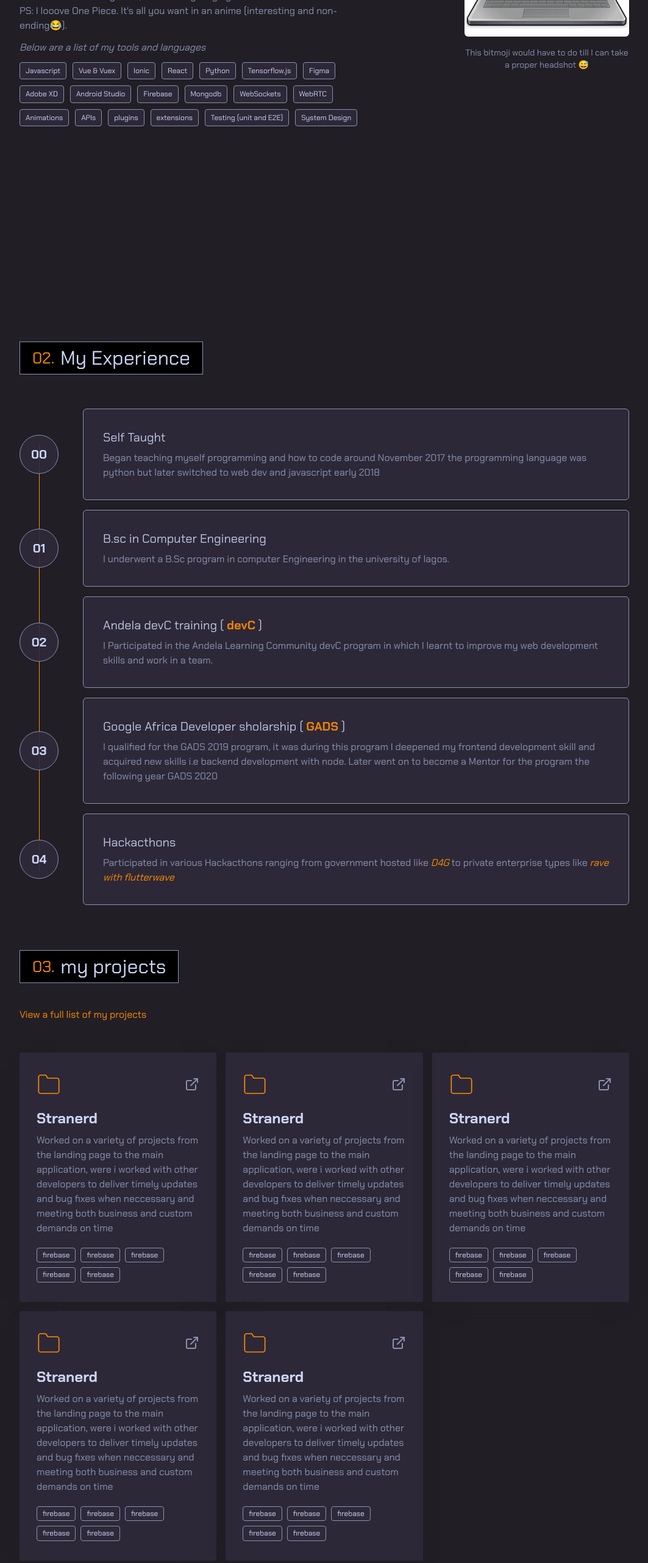
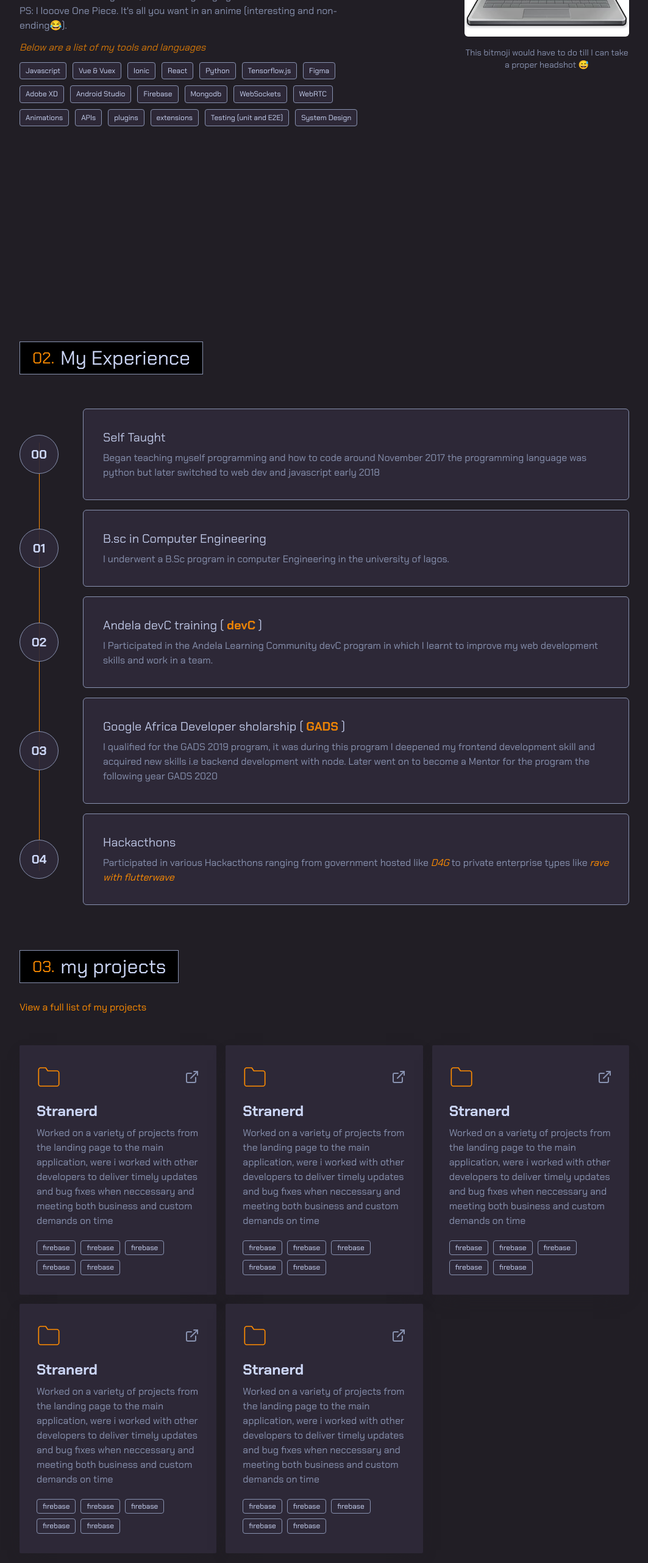
Before and after one commit to kromate/v5, a Vue app: page / in a window 1280 px wide. Shown: the part 1210-3773 px from the top of the page at 61% size, without its empty margins (108-1171 px from the left). Built offline with nearby package versions, Linux system fonts and the light colour scheme.

Commit message:
feat: update

```diff
--- a/src/assets/styles/global.scss
+++ b/src/assets/styles/global.scss
@@ -24,7 +24,7 @@ body {
     @apply bg-primary;
 }
 section {
-    @apply mx-auto md:px-20 px-8 my-8 lg:px-0 text-white  min-h-screen w-full max-w-[1000px];
+    @apply mx-auto md:px-20 px-6 my-8 lg:px-0 text-white  min-h-screen w-full max-w-[1000px];
 }
 
 @layer utilities {
--- a/src/components/About.vue
+++ b/src/components/About.vue
@@ -2,7 +2,12 @@
 	<section id="about">
 		<h2 class="numbered-heading chakra" data-num="01.">About Me</h2>
 
-		<div class="inner items-start justify-items-end"  data-aos="fade-in" data-aos-duration="3500" data-aos-easing="linear">
+		<div
+			class="inner items-start justify-items-end"
+			data-aos="fade-in"
+			data-aos-duration="3500"
+			data-aos-easing="linear"
+		>
 			<div class="styledText">
 				<div>
 					<p>
@@ -23,7 +28,7 @@
 					</p>
 				</div>
 
-				<p class="italic my-3 chakra">
+				<p class="italic my-3 chakra text-orange opacity-80">
 					Below are a list of my tools and languages
 				</p>
 				<ul class="flex gap-2.5 items-center mt-1.5 flex-wrap">
--- a/src/components/Work.vue
+++ b/src/components/Work.vue
@@ -1,7 +1,7 @@
 <template>
-	<section id="works">
+	<section id="works" class="flex flex-col">
 		<h2 class="numbered-heading chakra" data-num="03.">my projects</h2>
-		<router-link to="/archive" class="text-orange"
+		<router-link to="/archive" class="text-orange -mt-3"
 			>View a full list of my projects</router-link
 		>
 		<transition-group
```
